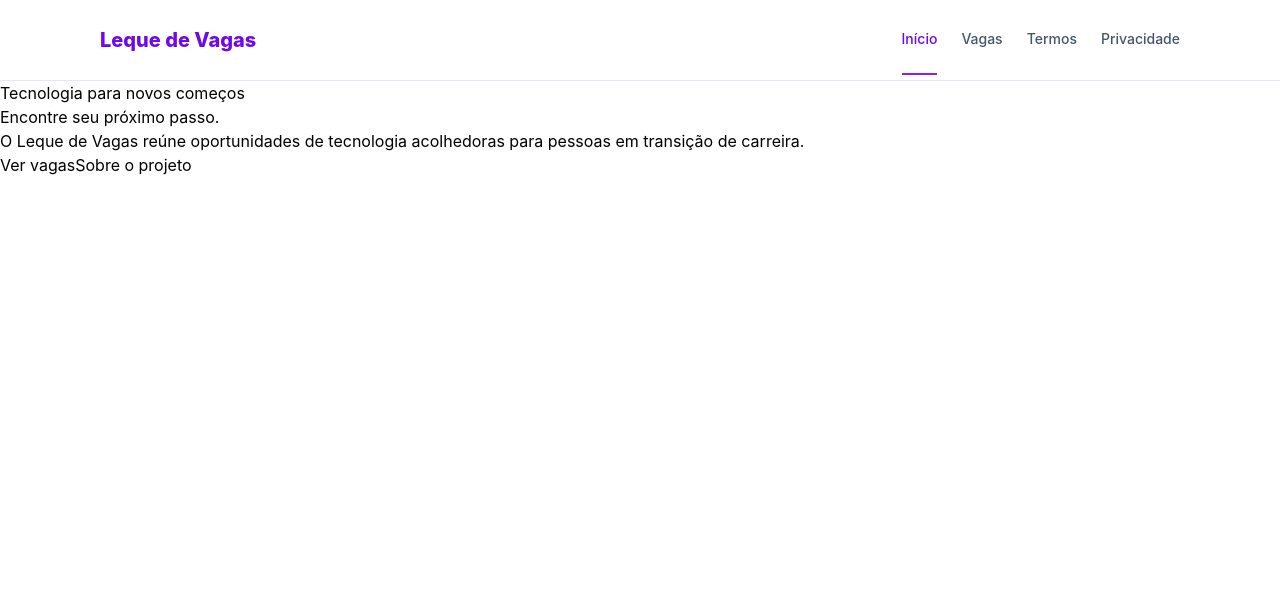
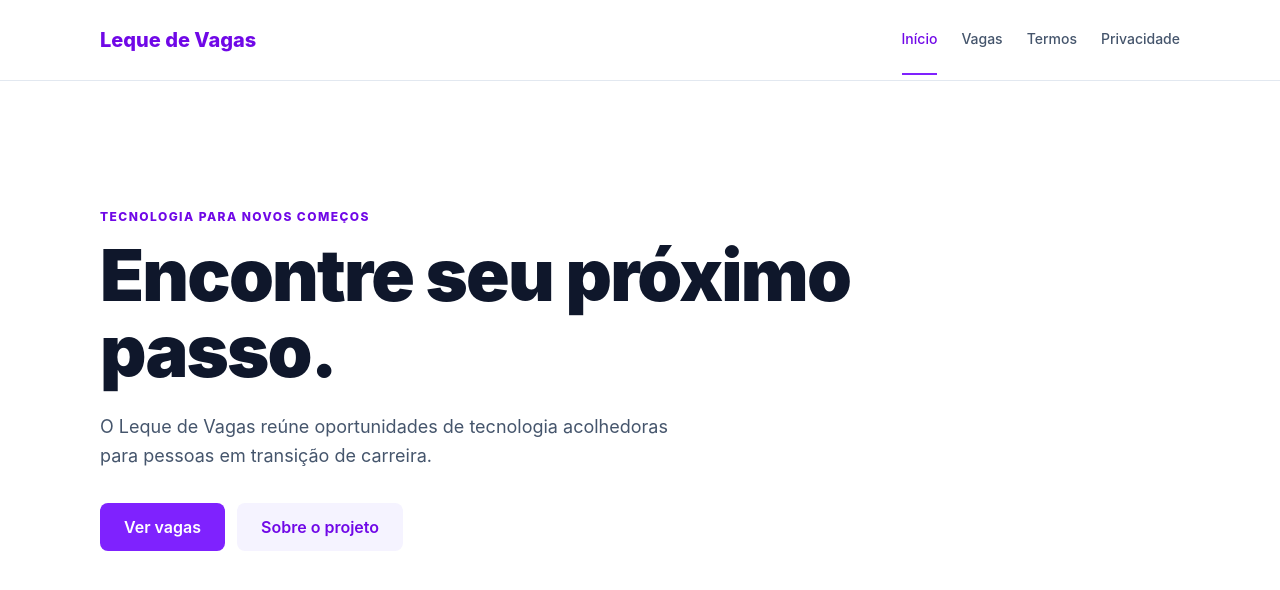
Before and after one commit to teteudeveloper/leque-vagas, a Next.js app: page / in a window 1280 px wide. Shown: the top 590 px of the page. Built offline with nearby package versions, Linux system fonts and the light colour scheme.

Commit message:
refactor: migrate main pages to Tailwind

```diff
--- a/app/layout.tsx
+++ b/app/layout.tsx
@@ -11,7 +11,7 @@ export default function RootLayout({ children }: Readonly<{ children: React.Reac
     <html lang="pt-BR">
       <body>
         <Cabecalho />
-        <main className="container">{children}</main>
+        <main className="mx-auto w-[min(1080px,calc(100%-2.5rem))]">{children}</main>
       </body>
     </html>
   );
--- a/app/page.tsx
+++ b/app/page.tsx
@@ -1,18 +1,28 @@
 import Link from "next/link";
 export default function Home() {
   return (
-    <section className="hero">
-      <p className="eyebrow">Tecnologia para novos começos</p>
-      <h1>Encontre seu próximo passo.</h1>
-      <p>
+    <section className="max-w-3xl py-24 sm:py-32">
+      <p className="mb-3 text-xs font-extrabold uppercase tracking-[0.12em] text-violet-700">
+        Tecnologia para novos começos
+      </p>
+      <h1 className="mb-6 text-5xl font-black leading-[1.05] tracking-tight text-slate-900 sm:text-7xl">
+        Encontre seu próximo passo.
+      </h1>
+      <p className="max-w-xl text-lg leading-relaxed text-slate-600">
         O Leque de Vagas reúne oportunidades de tecnologia acolhedoras para pessoas em transição de
         carreira.
       </p>
-      <div className="acoes">
-        <Link className="botao" href="/vagas">
+      <div className="mt-8 flex flex-wrap gap-3">
+        <Link
+          className="inline-flex rounded-lg bg-violet-600 px-6 py-3 font-semibold text-white transition-colors hover:bg-violet-700"
+          href="/vagas"
+        >
           Ver vagas
         </Link>
-        <Link className="botao-secundario" href="/sobre">
+        <Link
+          className="inline-flex rounded-lg bg-violet-50 px-6 py-3 font-semibold text-violet-700 transition-colors hover:bg-violet-100"
+          href="/sobre"
+        >
           Sobre o projeto
         </Link>
       </div>
--- a/app/sobre/page.tsx
+++ b/app/sobre/page.tsx
@@ -1,14 +1,18 @@
 export const metadata = { title: "Sobre mim" };
 export default function Sobre() {
   return (
-    <article className="prose">
-      <p className="eyebrow">Aula 01</p>
-      <h1>Sobre o projeto</h1>
-      <p>
+    <article className="max-w-2xl py-20 sm:py-24">
+      <p className="mb-3 text-xs font-extrabold uppercase tracking-[0.12em] text-violet-700">
+        Aula 01
+      </p>
+      <h1 className="mb-8 text-4xl font-black tracking-tight text-slate-900 sm:text-6xl">
+        Sobre o projeto
+      </h1>
+      <p className="mb-5 text-lg leading-relaxed text-slate-600">
         Este projeto foi criado por uma pessoa estudante que está construindo sua jornada em
         tecnologia e quer aprender Next.js na prática.
       </p>
-      <p>
+      <p className="text-lg leading-relaxed text-slate-600">
         O semestre será uma oportunidade para transformar conhecimento em um produto útil, acessível
         e feito em equipe.
       </p>
```
